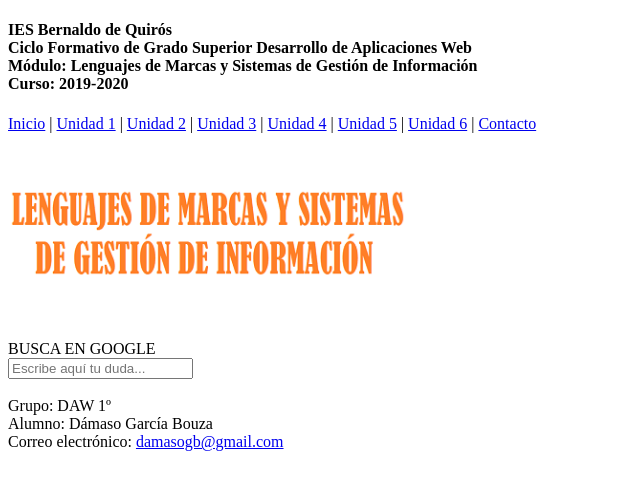
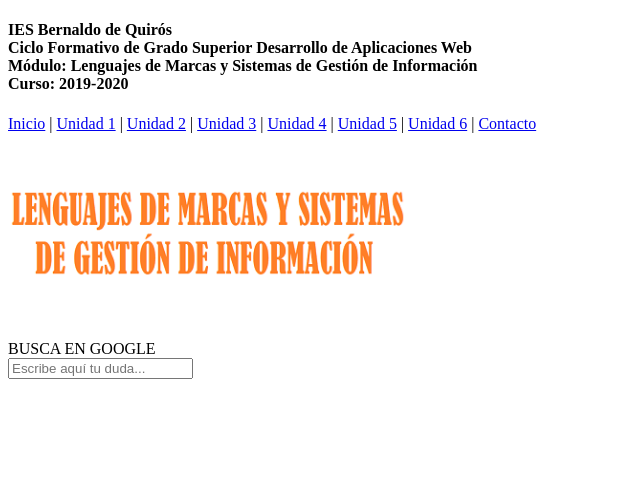
Before and after one commit to DGB2020/lmsgi, a plain HTML site: page index.html in a window 1280 px wide. Shown: the whole page, without its empty margins (0-640 px from the left). Drawn offline with Linux system fonts and the light colour scheme.

Commit message:
Update index.html

```diff
--- a/index.html
+++ b/index.html
@@ -39,9 +39,7 @@
 		</form>
 	</section><br>
 	<footer>
-	Grupo: DAW 1º<br>
-	Alumno: Dámaso García Bouza<br>
-	Correo electrónico: <a href="mailto:damasogb@gmail.com">damasogb@gmail.com</a>
+
 	</footer>
 
 	</body>
```
